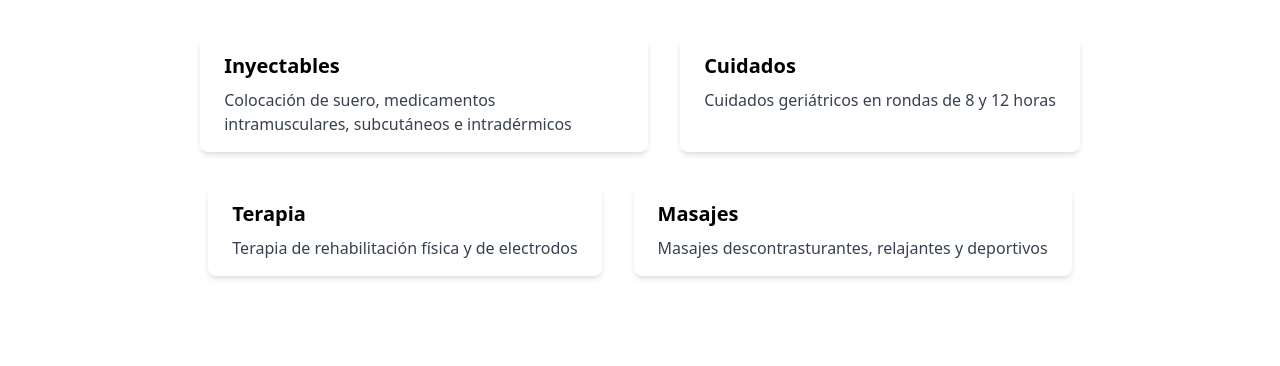
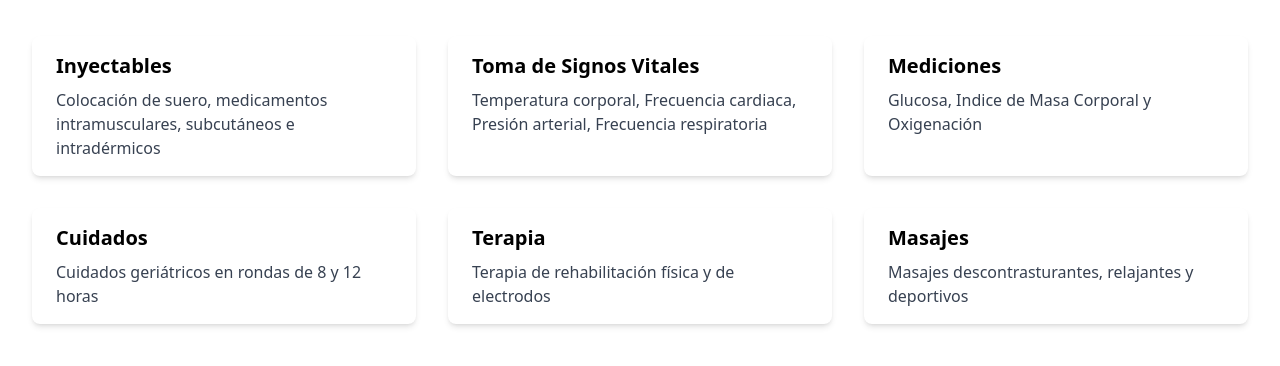
Before and after one commit to cldrojas/veronica, an Astro site: page /veronica/services in a window 1280 px wide. Shown: the part 80-446 px from the top of the page. Built offline with nearby package versions, Linux system fonts and the light colour scheme; Astro itself is replaced by a stand-in of ours.

Commit message:
Add missing services

```diff
--- a/src/pages/services.astro
+++ b/src/pages/services.astro
@@ -1,7 +1,7 @@
 <div class="container mx-auto mt-10" id="services">
   <h2 class="text-3xl font-bold text-center mb-10">Servicios</h2>
-  <div class="flex flex-wrap justify-center">
-    <div class="max-w-md mx-4 mb-8 bg-white rounded-lg shadow-md">
+  <div class="flex flex-wrap justify-stretch sm:justify-center">
+    <div class="max-w-sm mx-4 mb-8 bg-white rounded-lg shadow-md">
       <div class="px-6 py-4">
         <h3 class="text-xl font-bold mb-2">Inyectables</h3>
         <p class="text-gray-700 text-base">
@@ -10,19 +10,33 @@
       </div>
     </div>
 
-    <div class="max-w-md mx-4 mb-8 bg-white rounded-lg shadow-md">
+    <div class="max-w-sm mx-4 mb-8 bg-white rounded-lg shadow-md">
+      <div class="px-6 py-4">
+        <h3 class="text-xl font-bold mb-2">Toma de Signos Vitales</h3>
+        <p class="text-gray-700 text-base">
+          Temperatura corporal, Frecuencia cardiaca, Presión arterial, Frecuencia respiratoria
+        </p>
+      </div>
+    </div>
+    <div class="max-w-sm mx-4 mb-8 bg-white rounded-lg shadow-md">
+      <div class="px-6 py-4">
+        <h3 class="text-xl font-bold mb-2">Mediciones</h3>
+        <p class="text-gray-700 text-base">Glucosa, Indice de Masa Corporal y Oxigenación</p>
+      </div>
+    </div>
+    <div class="max-w-sm mx-4 mb-8 bg-white rounded-lg shadow-md">
       <div class="px-6 py-4">
         <h3 class="text-xl font-bold mb-2">Cuidados</h3>
         <p class="text-gray-700 text-base">Cuidados geriátricos en rondas de 8 y 12 horas</p>
       </div>
     </div>
-    <div class="max-w-md mx-4 mb-8 bg-white rounded-lg shadow-md">
+    <div class="max-w-sm mx-4 mb-8 bg-white rounded-lg shadow-md">
       <div class="px-6 py-4">
         <h3 class="text-xl font-bold mb-2">Terapia</h3>
         <p class="text-gray-700 text-base">Terapia de rehabilitación física y de electrodos</p>
       </div>
     </div>
-    <div class="max-w-md mx-4 mb-8 bg-white rounded-lg shadow-md">
+    <div class="max-w-sm mx-4 mb-8 bg-white rounded-lg shadow-md">
       <div class="px-6 py-4">
         <h3 class="text-xl font-bold mb-2">Masajes</h3>
         <p class="text-gray-700 text-base">Masajes descontrasturantes, relajantes y deportivos</p>
```
